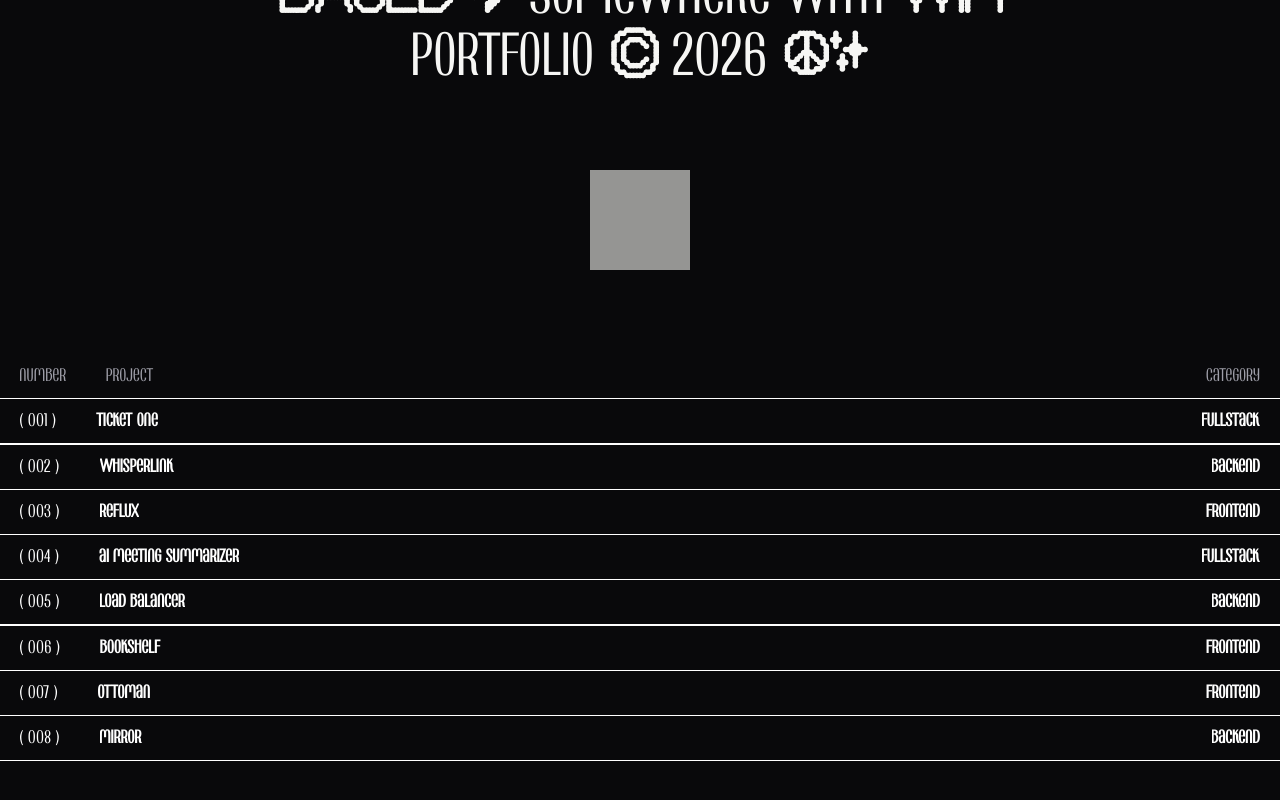
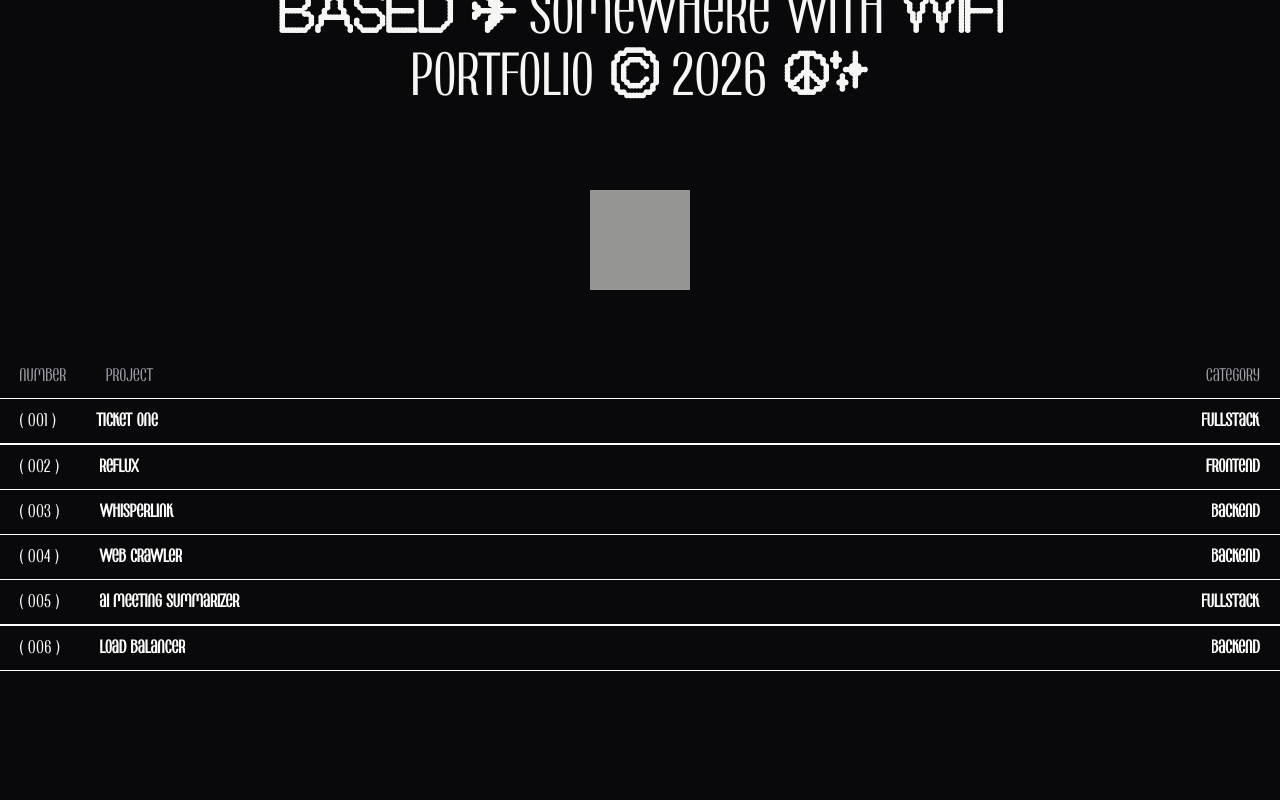
Before and after one commit to yeshu2004/portfolio-26, a Next.js app: page / in a window 1280 px wide. Shown: the part 494-1294 px from the top of the page. Built offline with nearby package versions, Linux system fonts and the light colour scheme; grey boxes are pictures that could not be loaded.

Commit message:
improved project section

```diff
--- a/app/layout.tsx
+++ b/app/layout.tsx
@@ -16,7 +16,7 @@ export default function RootLayout({
   return (
     <html lang="en">
       <body className={`antialiased relative`}>
-        <div className="top-0 left-0 fixed font-['offbit-dot'] uppercase md:text-sm  text-xs font-bold tracking-wide md:px-5 px-5 pt-4 z-50 bg-zinc-950 text-white flex items-center justify-between w-full">
+        <div className="top-0 left-0 sticky font-['offbit-dot'] uppercase md:text-sm  text-xs font-bold tracking-wide md:px-5 px-5 pt-4 z-50 bg-zinc-950 text-white flex items-center justify-between w-full h-[5vh]">
           {/* left navbar */}
           <Link href={"/"} className="md:text-base text-sm">Yeshu Agarwal</Link>
           {/* right nav */}
--- a/components/Hero.tsx
+++ b/components/Hero.tsx
@@ -27,7 +27,7 @@ export default function Hero() {
   if (!cols || !rows) return null;
 
   return (
-    <main ref={current} className="h-screen w-full sticky top-0 bg-white overflow-hidden">
+    <main ref={current} className="h-[95vh] w-full sticky top-0 bg-white overflow-hidden">
       {/* Grid */}
       <div
         className="grid h-full w-full"
--- a/components/Projects.tsx
+++ b/components/Projects.tsx
@@ -1,6 +1,7 @@
 "use client";
 import { useState, useEffect } from "react";
 import { AnimatePresence, motion } from "framer-motion";
+import { Github, SquareArrowOutUpRight } from "lucide-react";
 
 const items = [
   {
@@ -9,6 +10,17 @@ const items = [
     role: "fullstack",
     about:
       "This project is a real-world event booking backend. It’s the kind of system you’d expect behind platforms where: users discover events, organizers create and manage them, seats are booked safely (without overbooking), tickets are generated as PDFs, and everything doesn’t fall apart under load.",
+    link: "",
+    github: "https://github.com/yeshu2004/go-event-booking",
+  },
+  {
+    name: "Reflux",
+    img: "https://cdn.pixabay.com/photo/2016/11/26/23/45/dog-1861839_960_720.jpg",
+    role: "frontend",
+    about:
+      "Designed and developed a modern web presence for the event that translates its creative energy into a clear, engaging, and cohesive digital experience. ReflUX is the flagship event of the UX Club at VIT Bhopal, celebrating the intersection of design, technology, and user experience.",
+    link: "https://reflux-workshop.vercel.app/",
+    github: "https://github.com/yeshu2004/ReflUX",
   },
   {
     name: "WhisperLink",
@@ -16,44 +28,35 @@ const items = [
     role: "backend",
     about:
       "WhisperLink is a thoughtfully designed anonymous Q&A platform that enables open, honest conversations while prioritizing safety and user comfort. The platform allows individuals to create personalized, shareable links through which others can submit questions anonymously.",
+    link: "",
+    github: "https://github.com/yeshu2004/WhisperLink",
   },
   {
-    name: "Reflux",
-    img: "https://cdn.pixabay.com/photo/2016/11/26/23/45/dog-1861839_960_720.jpg",
-    role: "frontend",
+    name: "Web Crawler",
+    img: "https://images.unsplash.com/photo-1572120360610-d971b9d7767c?q=80&w=500&auto=format",
+    role: "Backend",
     about:
-      "Designed and developed a modern web presence for the event that translates its creative energy into a clear, engaging, and cohesive digital experience. ReflUX is the flagship event of the UX Club at VIT Bhopal, celebrating the intersection of design, technology, and user experience.",
+      "A simple and efficient web crawler written in Go. This is designed for crawling web pages and following links to deepen exploration(BFS approch).",
+    link: "",
+    github: "https://github.com/yeshu2004/go-web-crawler",
   },
   {
     name: "AI meeting Summarizer",
     img: "https://images.unsplash.com/photo-1572120360610-d971b9d7767c?q=80&w=500&auto=format",
     role: "fullstack",
     about:
-      "full-stack application that automatically generates structured meeting summaries from raw transcripts using AI, and allows users to edit and share via email",
+      "Designed and built a full-stack application that transforms raw meeting transcripts into clear, structured summaries using AI. The platform enables users to review, edit, and share summaries seamlessly via email, helping teams capture decisions and insights without manual effort.",
+    link: "",
+    github: "https://github.com/yeshu2004/AI-powered-meeting-summarizer",
   },
   {
     name: "Load Balancer",
     img: "https://images.unsplash.com/photo-1452626212852-811d58933cae?q=80&w=500&auto=format",
     role: "backend",
-    about: 2025,
-  },
-  {
-    name: "Bookshelf",
-    img: "https://cdn.pixabay.com/photo/2017/11/09/21/41/cat-2934720_960_720.jpg",
-    role: "frontend",
-    about: 2025,
-  },
-  {
-    name: "Ottoman",
-    img: "https://images.unsplash.com/photo-1452626212852-811d58933cae?q=80&w=500&auto=format",
-    role: "frontend",
-    about: 2025,
-  },
-  {
-    name: "Mirror",
-    img: "https://images.unsplash.com/photo-1572120360610-d971b9d7767c?q=80&w=500&auto=format",
-    role: "backend",
-    about: 2025,
+    about:
+      "This Project the implementation of load balancing algorithms, specifically Simple Round Robin, Weighted Round Robin, and Sticky Sessions, to efficiently distribute incoming network traffic across multiple servers.",
+    link: "",
+    github: "https://github.com/yeshu2004/go-load-balancer",
   },
 ];
 
@@ -73,7 +76,9 @@ export default function Projects() {
   };
 
   const easeOutBezier: [number, number, number, number] = [0.16, 1, 0.3, 1];
-const easeCublic: [number, number, number, number] = [0.645, 0.045, 0.355, 1.0];
+  const easeCublic: [number, number, number, number] = [
+    0.645, 0.045, 0.355, 1.0,
+  ];
 
   const itemVariants = {
     hidden: { y: 100 },
@@ -85,7 +90,6 @@ const itemVariants = {
       },
     },
   };
-
 
   useEffect(() => {
     const handleMouseMove = (e: MouseEvent) => {
@@ -196,7 +200,7 @@ const itemVariants = {
                   initial={{ scaleX: 0 }}
                   whileInView={{ scaleX: 1 }}
                   // viewport={{ once: true }}
-                  transition={{ duration: 1.2, ease: easeCublic}}
+                  transition={{ duration: 1.2, ease: easeCublic }}
                   className="h-[0.08rem] w-full bg-white origin-left"
                 />
               )}
@@ -206,14 +210,44 @@ const itemVariants = {
             <AnimatePresence>
               {openIdx === idx && (
                 <motion.div
-                  initial={{ height: 0, opacity: 0 }}
-                  animate={{ height: "auto", opacity: 1 }}
-                  exit={{ height: 0, opacity: 0 }}
+                  initial={{ height: 0 }}
+                  animate={{ height: "auto"}}
+                  exit={{ height: 0 }}
                   transition={{ duration: 0.5, ease: "easeInOut" }}
-                  className="overflow-hidden bg-zinc-950 px-5 w-2/3"
+                  className="overflow-hidden bg-zinc-950 px-5 md:w-2/3"
                 >
-                  <div className="text-zinc-300 text-3xl font-bold uppercase">
+                  <div className="flex flex-col gap-2 pb-8">
+                    <p className="text-zinc-300 md:text-3xl text-xl font-bold uppercase leading-snug">
                       {item.about}
+                    </p>
+
+                    <div className="flex gap-4">
+                      {/* GitHub Button */}
+                      {item.github && (
+                        <a
+                          href={item.github}
+                          target="_blank"
+                          rel="noopener noreferrer"
+                          className="px-6 py-2 border bg-white text-zinc-950 text-sm uppercase  font-semibold rounded-full flex items-center gap-2"
+                        >
+                          <Github color="black" size={12} />
+                          GitHub
+                        </a>
+                      )}
+
+                      {/* Live Link Button (only if exists) */}
+                      {item.link?.length > 0 && (
+                        <a
+                          href={item.link}
+                          target="_blank"
+                          rel="noopener noreferrer"
+                          className="px-6 py-2 border bg-white text-zinc-950 text-sm uppercase  font-semibold rounded-full flex items-center gap-2 items-center"
+                        >
+                          <SquareArrowOutUpRight size={12} color="black" />
+                          Live
+                        </a>
+                      )}
+                    </div>
                   </div>
                 </motion.div>
               )}
--- a/package.json
+++ b/package.json
@@ -11,6 +11,7 @@
   "dependencies": {
     "framer-motion": "^12.25.0",
     "lenis": "^1.3.17",
+    "lucide-react": "^0.562.0",
     "next": "16.1.1",
     "react": "19.2.3",
     "react-dom": "19.2.3"
```
Also changed, not shown: 1 other file (tests, documents, lock files or other folders). Lines whose indentation alone changed are shown as unchanged.
